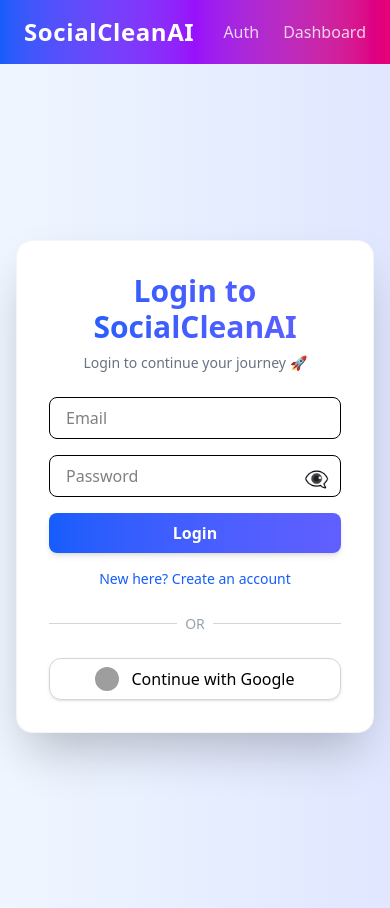
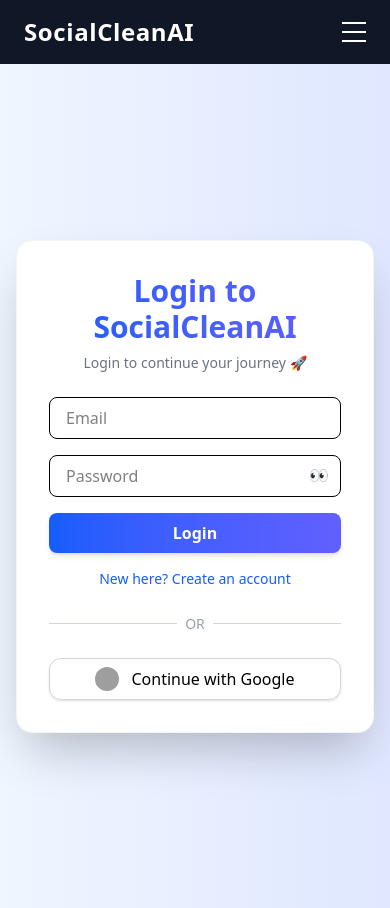
Before and after one commit to arfatkazi/SocialClean.AI, a React (Vite) app in the folder frontend/socialcleanAI/: page / in a window 390 px wide. Built offline with nearby package versions, Linux system fonts and the light colour scheme; grey boxes are pictures that could not be loaded.

Commit message:
created frontend auth

```diff
--- a/frontend/socialcleanAI/package.json
+++ b/frontend/socialcleanAI/package.json
@@ -11,6 +11,7 @@
   },
   "dependencies": {
     "@tailwindcss/vite": "^4.1.13",
+    "framer-motion": "^12.23.12",
     "react": "^19.1.1",
     "react-dom": "^19.1.1",
     "react-icons": "^5.5.0",
--- a/frontend/socialcleanAI/src/components/Navbar.jsx
+++ b/frontend/socialcleanAI/src/components/Navbar.jsx
@@ -1,27 +1,72 @@
+import { useState, useEffect } from "react";
 import { Link } from "react-router-dom";
+import { motion } from "framer-motion";
 
 export default function Navbar() {
+  const [isOpen, setIsOpen] = useState(false);
+  const [scrolled, setScrolled] = useState(false);
+
+  useEffect(() => {
+    const handleScroll = () => {
+      setScrolled(window.scrollY > 10);
+    };
+    window.addEventListener("scroll", handleScroll);
+    return () => window.removeEventListener("scroll", handleScroll);
+  }, []);
+
   return (
-    <nav className="bg-gradient-to-r from-blue-600 via-purple-600 to-pink-600 px-6 py-4 flex justify-between items-center shadow-lg">
-      {/* Brand Logo / Name */}
-      <div className="text-2xl font-extrabold text-white tracking-wide">
+    <nav
+      className={`sticky top-0 z-50 px-6 py-4 flex justify-between items-center transition-shadow duration-300 ${
+        scrolled ? "bg-gray-900 shadow-xl" : "bg-gray-900"
+      }`}
+    >
+      <div className="text-2xl font-bold text-white tracking-wide hover:text-gray-300 transition-colors cursor-pointer">
         SocialCleanAI
       </div>
 
-      <div className="space-x-6">
+      <div className="hidden md:flex space-x-8">
         <Link
           to="/"
-          className="text-white/80 hover:text-white font-medium transition-colors"
+          className="relative text-gray-300 hover:text-white font-medium transition-colors after:content-[''] after:absolute after:-bottom-1 after:left-0 after:w-0 after:h-0.5 after:bg-white after:transition-all hover:after:w-full"
         >
           Auth
         </Link>
         <Link
           to="/dashboard"
-          className="text-white/80 hover:text-white font-medium transition-colors"
+          className="relative text-gray-300 hover:text-white font-medium transition-colors after:content-[''] after:absolute after:-bottom-1 after:left-0 after:w-0 after:h-0.5 after:bg-white after:transition-all hover:after:w-full"
         >
           Dashboard
         </Link>
       </div>
+
+      <motion.div
+        className="md:hidden flex flex-col justify-between w-6 h-5 cursor-pointer"
+        onClick={() => setIsOpen(!isOpen)}
+        whileTap={{ scale: 0.9 }}
+      >
+        <span className="block h-0.5 w-full bg-white"></span>
+        <span className="block h-0.5 w-full bg-white"></span>
+        <span className="block h-0.5 w-full bg-white"></span>
+      </motion.div>
+
+      {isOpen && (
+        <div className="absolute top-16 right-6 bg-gray-800 text-white p-4 rounded-lg shadow-lg md:hidden flex flex-col gap-4">
+          <Link
+            to="/"
+            className="hover:text-gray-300"
+            onClick={() => setIsOpen(false)}
+          >
+            Auth
+          </Link>
+          <Link
+            to="/dashboard"
+            className="hover:text-gray-300"
+            onClick={() => setIsOpen(false)}
+          >
+            Dashboard
+          </Link>
+        </div>
+      )}
     </nav>
   );
 }
--- a/frontend/socialcleanAI/src/pages/AuthPage.jsx
+++ b/frontend/socialcleanAI/src/pages/AuthPage.jsx
@@ -100,7 +100,6 @@
             className="w-full px-4 py-2 border rounded-lg focus:ring-2 focus:ring-blue-500 outline-none"
           />
 
-          {/* Password input with emoji toggle */}
           <div className="relative">
             <input
               type={showPassword ? "text" : "password"}
@@ -114,9 +113,9 @@
             <button
               type="button"
               onClick={() => setShowPassword(!showPassword)}
-              className="absolute right-3 top-2.5 text-xl hover:scale-110 transition-transform"
+              className="absolute right-3 top-2 text-m transition-transform"
             >
-              {showPassword ? "🙈" : "👁‍🗨"}
+              {showPassword ? "🙈" : "👀"}
             </button>
           </div>
 
```
Also changed, not shown: 1 other file (tests, documents, lock files or other folders).
